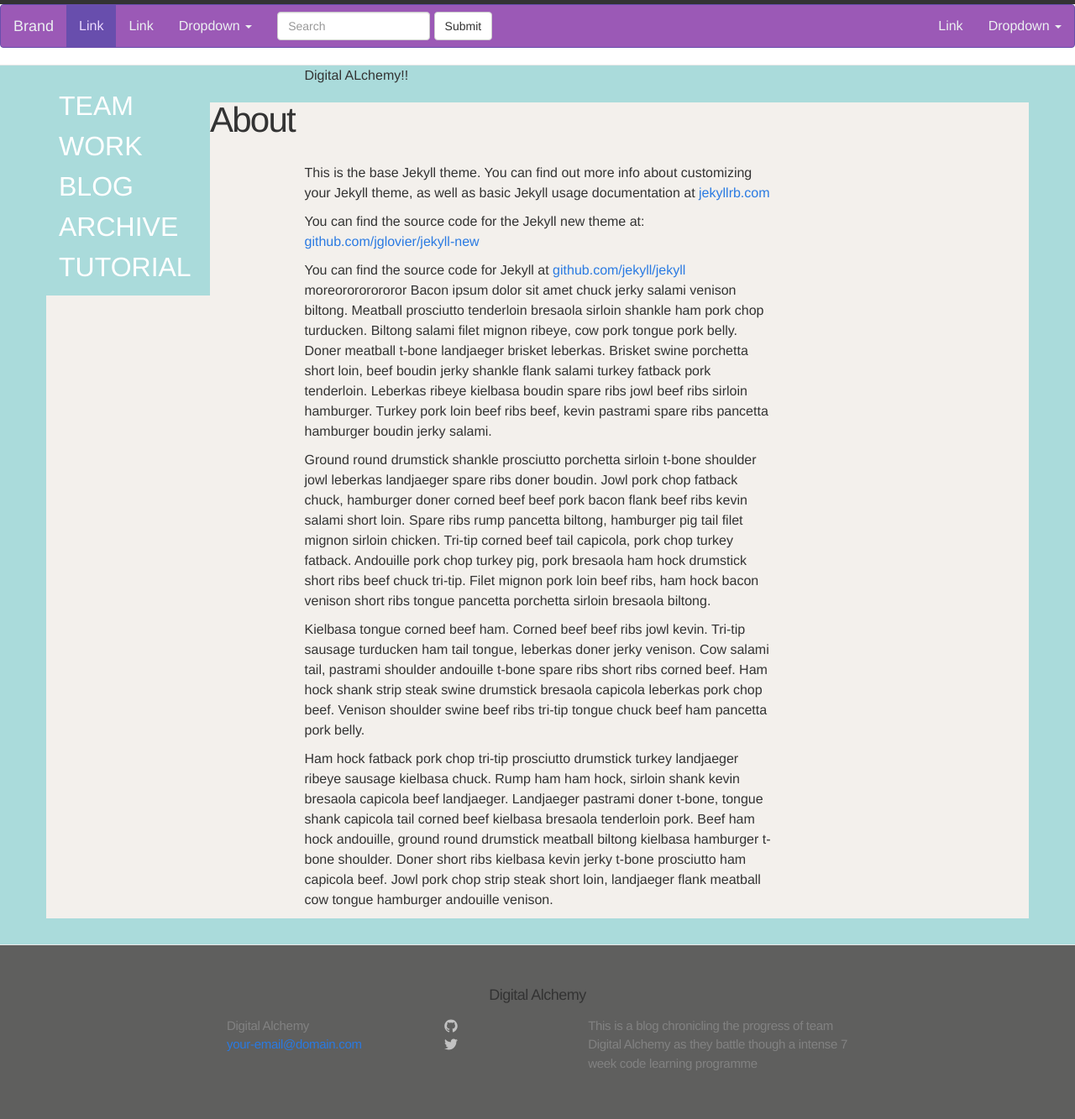
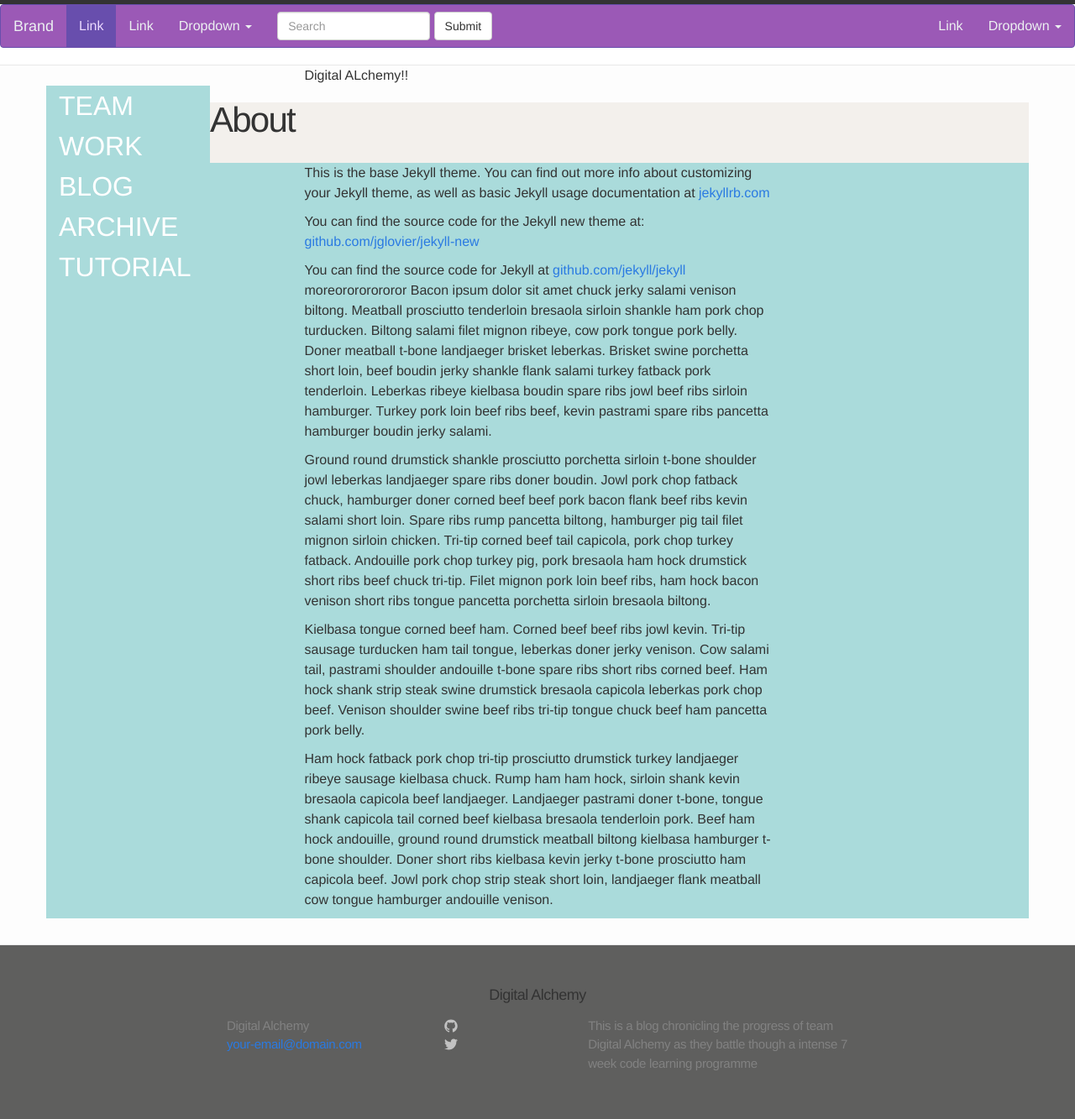
Before and after one commit to theodore-q/Digital-alchemy2.0, a Jekyll site: the page built from about.md, in a window 1280 px wide. Shown: the whole page at 84% size. Built offline with Jekyll 4.4.1, drawn with Linux system fonts in a browser that asks for light colours; nearby versions of some CDN libraries.

Commit message:
changed background style from body to onecolumn

```diff
--- a/_layouts/default.html
+++ b/_layouts/default.html
@@ -3,7 +3,7 @@
 
   {% include head.html %}
 
-    <body style = "background-color:#aadbdb;">
+    <body>
 
     {% include header.html %}
 <div class = "container">
--- a/_layouts/onecolumn.html
+++ b/_layouts/onecolumn.html
@@ -1,7 +1,7 @@
 ---
 layout: page
 ---
-<div class = "container" >
+<div style = "background-color:#aadbdb;" class = "container" >
      <div class = "row" >
        <div class = "col-md-6 col-md-offset-1" >
          {{content}}
```
